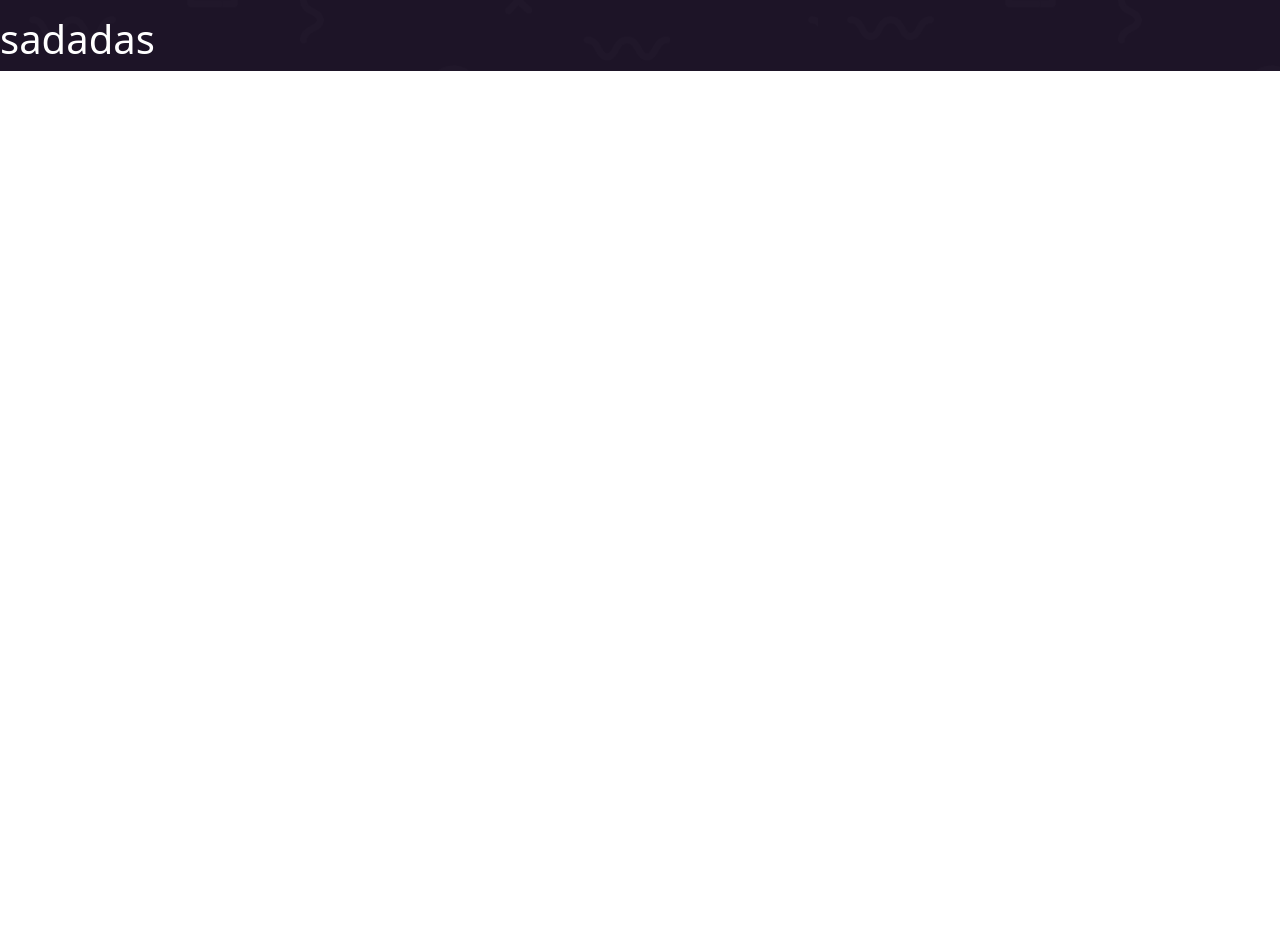
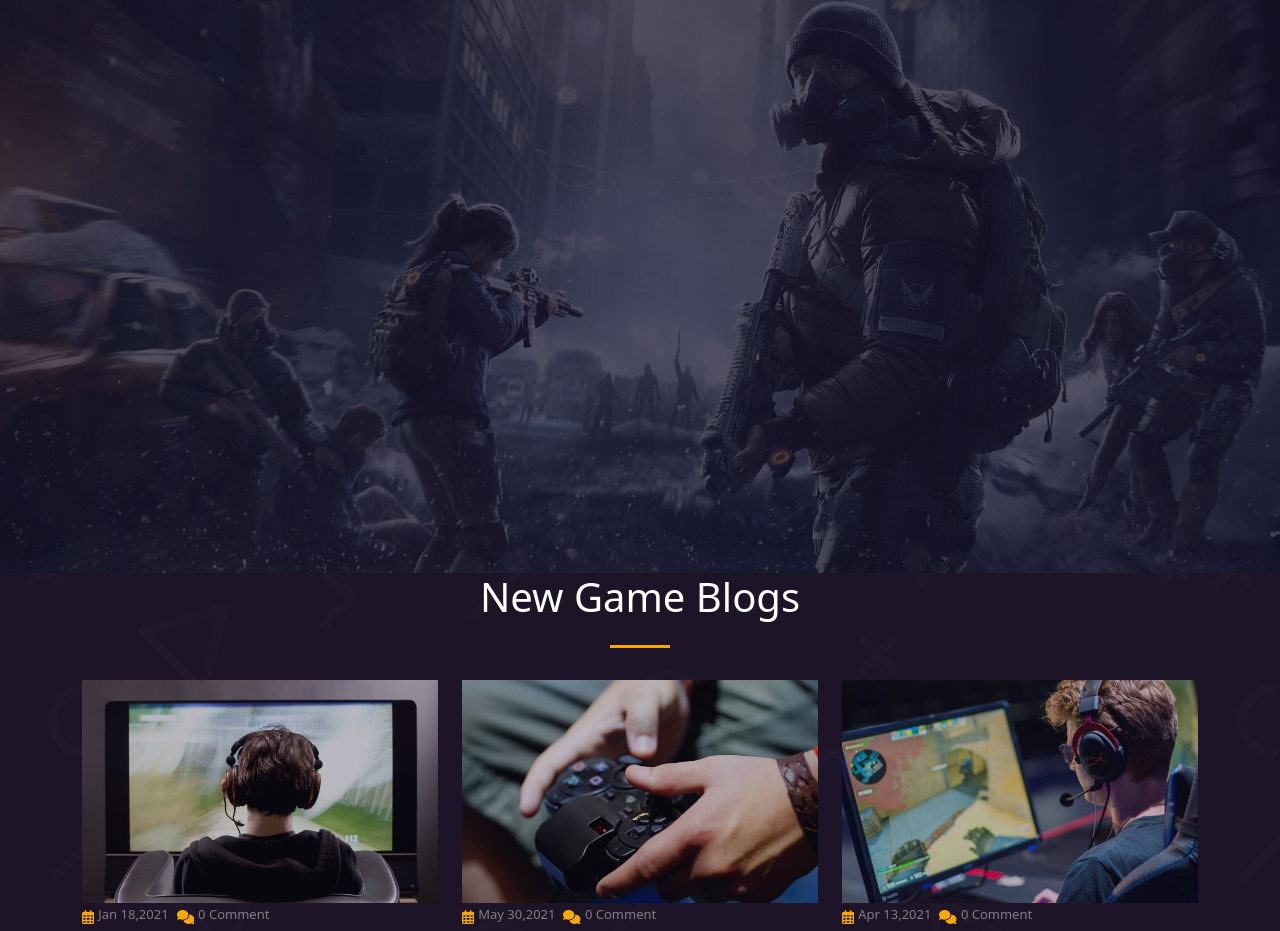
Before and after one commit to AntoninoCucuzza/proj-html-vuejs, a Vue app: page / in a window 1280 px wide. Shown: the part 2597-3528 px from the top of the page. Before the commit the page ends 2668 px from the top, so only its background shows below. Built offline with nearby package versions, Linux system fonts and the light colour scheme.

Commit message:
add main blogs + brands

```diff
--- a/src/components/AppMain.vue
+++ b/src/components/AppMain.vue
@@ -4,16 +4,48 @@ import MainService from './main/MainService.vue'
 import AppGames from './main/AppGames.vue';
 import SpecialCategory from './main/SpecialCategory.vue'
 import MainDeals from './main/MainDeals.vue';
-
+import JumbotronSlider from './main/JumbotronSlider.vue'
+import MainBlogs from './main/MainBlogs.vue'
 
 export default {
     name: 'AppMain',
     data() {
         return {
-            popular: 'src//assets/img/cms-banner-01.jpg',
-            latest: 'src//assets/img/cms-banner-02.jpg',
-            discount: 'src//assets/img/cms-banner-03.jpg',
-            medDiscount: 'src//assets/img/cms-banner-04.jpg',
+            popular: 'src/assets/img/cms-banner-01.jpg',
+            latest: 'src/assets/img/cms-banner-02.jpg',
+            discount: 'src/assets/img/cms-banner-03.jpg',
+            medDiscount: 'src/assets/img/cms-banner-04.jpg',
+            brands: [
+                {
+                    name: 'White Wols',
+                    logo: 'src/assets/img/brand-01.png',
+                    link: '#',
+                },
+
+                {
+                    name: 'Fighters1',
+                    logo: 'src/assets/img/brand-02.png',
+                    link: '#',
+                },
+
+                {
+                    name: 'Tigers',
+                    logo: 'src/assets/img/brand-03.png',
+                    link: '#',
+                },
+
+                {
+                    name: 'Rhino',
+                    logo: 'src/assets/img/brand-04.png',
+                    link: '#',
+                },
+
+                {
+                    name: 'B2Jersey',
+                    logo: 'src/assets/img/brand-05.png',
+                    link: '#',
+                },
+            ]
 
         }
     },
@@ -23,6 +55,8 @@ export default {
         SpecialCategory,
         MainService,
         MainDeals,
+        JumbotronSlider,
+        MainBlogs,
     }
 }
 </script>
@@ -40,14 +74,25 @@ export default {
 
         <MainDeals :isTrue="false" :title="'our products'" />
 
-
-
         <AppGames :firstImg="discount" :firstType="'20% Discount'" :firstName="`Dragon's Dogma`" :firstInfo="'Video Game'"
             :secondImg="medDiscount" :secondType="'30% Discount'" :secondName="'World Of Tanks'" :secondInfo="'New Game'" />
 
         <MainDeals :isTrue="true" :title="'deal of the day'" />
     </div>
-    <h1>sadadas</h1>
+    <JumbotronSlider />
+
+    <div class="container">
+        <MainBlogs :title="'new game blogs'" />
+        <div class="row my-5">
+            <div class="col" v-for="brand in brands">
+                <a href="brand.link">
+                    <img :src="brand.logo" :alt="brand.name">
+                </a>
+            </div>
+        </div>
+
+    </div>
+    <h1>asddas</h1>
 </template>
 
 
--- /dev/null
+++ b/src/components/main/JumbotronSlider.vue
@@ -0,0 +1,21 @@
+<script>
+export default {
+    name: 'JumbotronSlider'
+}
+</script>
+
+<template>
+    <div class="wrapper">
+
+    </div>
+</template>
+
+<style lang="scss" scoped>
+.wrapper {
+    height: 600px;
+    background-image: url(../../assets/img/parallax.jpg);
+    background-repeat: no-repeat;
+    background-size: cover;
+    background-position: bottom;
+}
+</style>
--- /dev/null
+++ b/src/components/main/MainBlogs.vue
@@ -0,0 +1,98 @@
+<script>
+export default {
+    name: 'MainBlogs',
+    data() {
+        return {
+            message: '<svg xmlns="http://www.w3.org/2000/svg" height="0.875em" viewBox="0 0 640 512"><!--! Font Awesome Free 6.4.2 by @fontawesome - https://fontawesome.com License - https://fontawesome.com/license (Commercial License) Copyright 2023 Fonticons, Inc. --><path d="M208 352c114.9 0 208-78.8 208-176S322.9 0 208 0S0 78.8 0 176c0 38.6 14.7 74.3 39.6 103.4c-3.5 9.4-8.7 17.7-14.2 24.7c-4.8 6.2-9.7 11-13.3 14.3c-1.8 1.6-3.3 2.9-4.3 3.7c-.5 .4-.9 .7-1.1 .8l-.2 .2 0 0 0 0C1 327.2-1.4 334.4 .8 340.9S9.1 352 16 352c21.8 0 43.8-5.6 62.1-12.5c9.2-3.5 17.8-7.4 25.3-11.4C134.1 343.3 169.8 352 208 352zM448 176c0 112.3-99.1 196.9-216.5 207C255.8 457.4 336.4 512 432 512c38.2 0 73.9-8.7 104.7-23.9c7.5 4 16 7.9 25.2 11.4c18.3 6.9 40.3 12.5 62.1 12.5c6.9 0 13.1-4.5 15.2-11.1c2.1-6.6-.2-13.8-5.8-17.9l0 0 0 0-.2-.2c-.2-.2-.6-.4-1.1-.8c-1-.8-2.5-2-4.3-3.7c-3.6-3.3-8.5-8.1-13.3-14.3c-5.5-7-10.7-15.4-14.2-24.7c24.9-29 39.6-64.7 39.6-103.4c0-92.8-84.9-168.9-192.6-175.5c.4 5.1 .6 10.3 .6 15.5z"/></svg>',
+            calendar: '<svg xmlns="http://www.w3.org/2000/svg" height="0.875em" viewBox="0 0 448 512"><!--! Font Awesome Free 6.4.2 by @fontawesome - https://fontawesome.com License - https://fontawesome.com/license (Commercial License) Copyright 2023 Fonticons, Inc. --><path d="M152 24c0-13.3-10.7-24-24-24s-24 10.7-24 24V64H64C28.7 64 0 92.7 0 128v16 48V448c0 35.3 28.7 64 64 64H384c35.3 0 64-28.7 64-64V192 144 128c0-35.3-28.7-64-64-64H344V24c0-13.3-10.7-24-24-24s-24 10.7-24 24V64H152V24zM48 192h80v56H48V192zm0 104h80v64H48V296zm128 0h96v64H176V296zm144 0h80v64H320V296zm80-48H320V192h80v56zm0 160v40c0 8.8-7.2 16-16 16H320V408h80zm-128 0v56H176V408h96zm-144 0v56H64c-8.8 0-16-7.2-16-16V408h80zM272 248H176V192h96v56z"/></svg>'
+        }
+    },
+    props: [
+        'title'
+    ]
+}
+</script>
+
+<template>
+    <div class="d-flex flex-column align-items-center wrapper">
+        <h1 class="text-capitalize text-center">{{ title }}</h1>
+        <div class="splitter"></div>
+
+        <div class="row">
+
+            <div class="col-4">
+                <img class="img-fluid" src="../../assets/img/Nisi-ut-aliquid-ex-ea-com.jpg" alt="">
+                <div class="d-flex info align-items-center">
+                    <div class="svg" v-html="calendar"></div>
+                    <p>Jan 18,2021</p>
+                    <div class="svg" v-html="message"></div>
+                    <p>0 Comment</p>
+                </div>
+                <p>Anyway REPS is a NYC agency repres enting photographers</p>
+            </div>
+
+            <div class="col-4">
+                <img class="img-fluid" src="../../assets/img/Architecto-beatae-vitae-dicta.jpg" alt="">
+                <div class="d-flex info align-items-center">
+                    <div class="svg" v-html="calendar"></div>
+                    <p>May 30,2021</p>
+                    <div class="svg" v-html="message"></div>
+                    <p>0 Comment</p>
+                </div>
+                <p>Nasueal risuscipit Lorem Ipsum is simply text</p>
+            </div>
+
+            <div class="col-4">
+                <img class="img-fluid" src="../../assets/img/At-vero-eos-et-accusamus.jpg" alt="">
+                <div class="d-flex info align-items-center">
+                    <div class="svg" v-html="calendar"></div>
+                    <p>Apr 13,2021</p>
+                    <div class="svg" v-html="message"></div>
+                    <p>0 Comment</p>
+                </div>
+                <p>Nostrum Iesum Christum Lorem Ipsum is simply text</p>
+            </div>
+        </div>
+    </div>
+    <hr>
+</template>
+
+
+<style lang="scss" scoped>
+@use '../../assets/scss/partials/splitter' as *;
+@use '../../assets/scss/partials/variables' as *;
+
+.svg {
+    fill: $gh_warning;
+    margin: 0;
+    margin-right: 0.25rem;
+
+}
+
+.wrapper {
+    margin-bottom: 4rem;
+
+    .splitter {
+        margin-top: 1rem;
+        margin-bottom: 2rem;
+
+    }
+
+    .row {
+        .col-4 {
+            .info {
+                p {
+                    font-size: 13px;
+                    color: $gh_gray;
+                    margin: 0;
+                    margin-right: 0.5rem;
+                }
+            }
+
+            p {
+                font-size: 15px;
+            }
+        }
+    }
+}
+</style>
```
